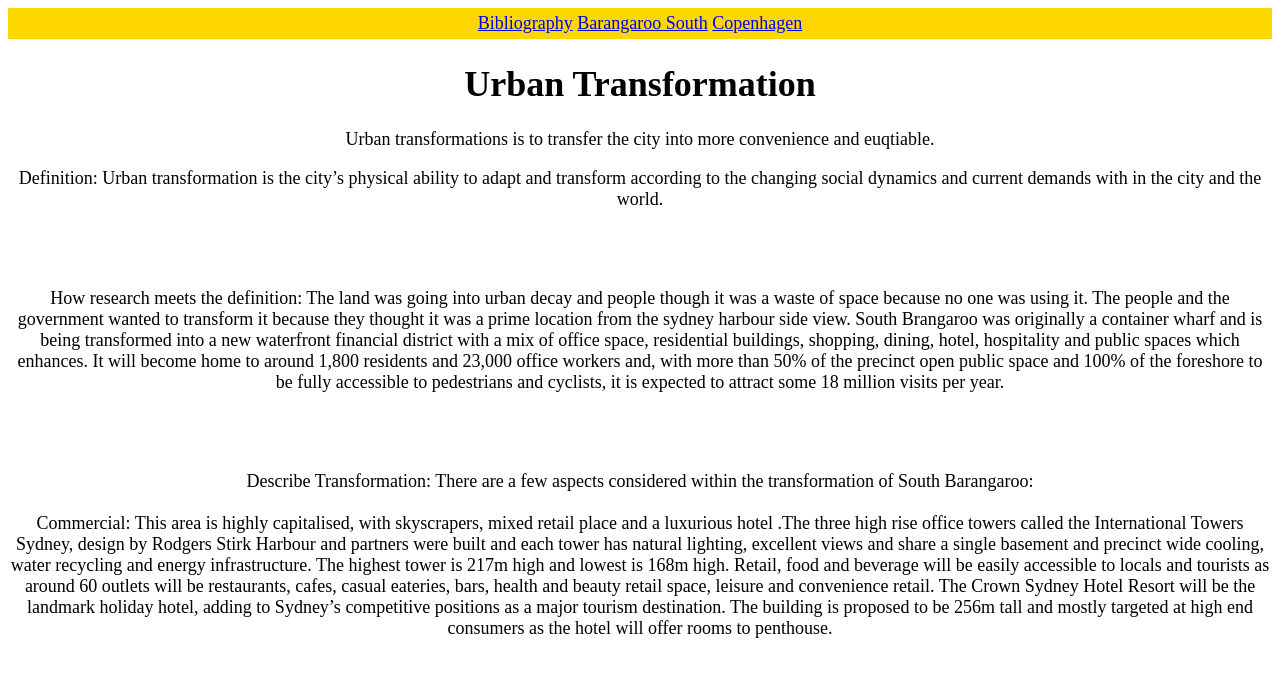
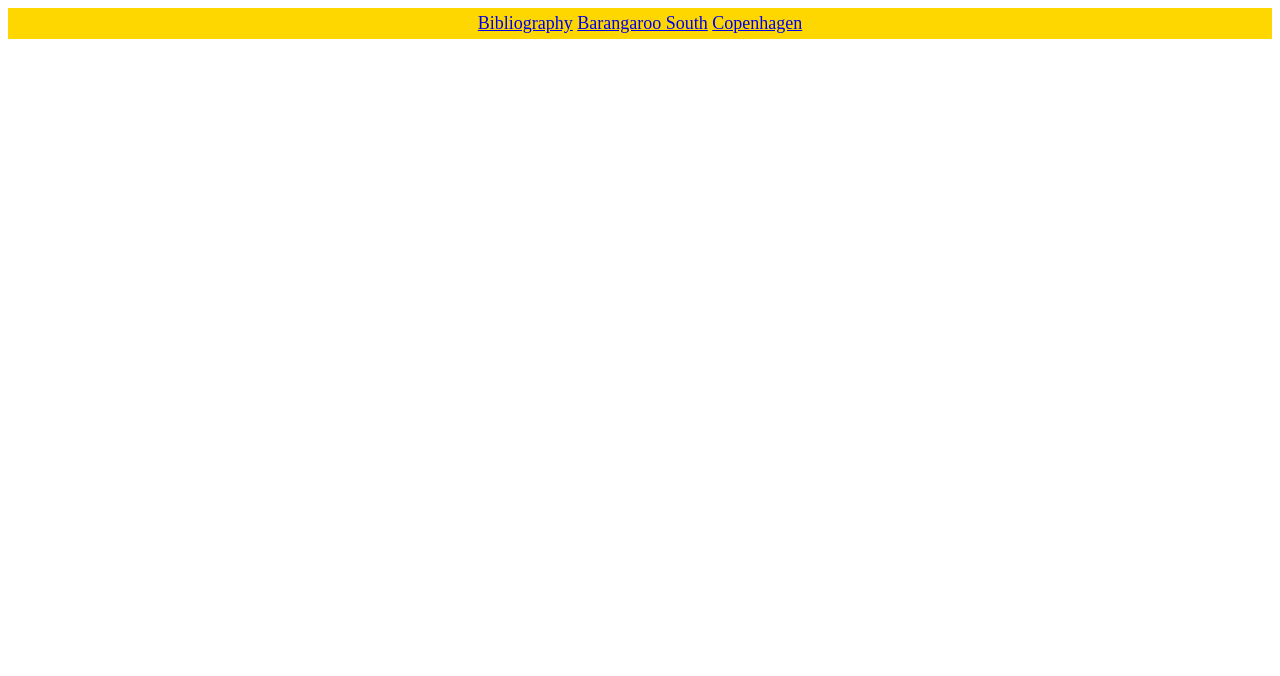
Before and after one commit to monicaooi/CODE1230-Task-1, a plain HTML site: page index.html in a window 1280 px wide. Drawn offline with Linux system fonts and the light colour scheme.

Commit message:
Update index.html

```diff
--- a/index.html
+++ b/index.html
@@ -2,7 +2,7 @@
 <html>
 
 <head>
-  <title>Urban Transformation</title>
+  <titleBibliography</title>
   <link rel="stylesheet" type="text/css" href="style.css"/>
   </head>
 
@@ -13,26 +13,3 @@
          <a href="Barangaroo South.html">Barangaroo South</a>
          <a href="Copenhagen.html">Copenhagen</a>
        </div>
-          <h1>Urban Transformation</h1>
-          <p>Urban transformations is to transfer the city into more convenience and euqtiable.</p>
-     <p>Definition: Urban transformation is the city’s physical ability to adapt and transform
-       according to the changing social dynamics and current demands with in the city and the world.</p> <br><br>
-
-     <p>How research meets the definition: The land was going into urban decay and people though it was a
-       waste of space because no one was using it. The people and the government wanted to transform it because they thought it
-       was a prime location from the sydney harbour side view. South Brangaroo was originally a container wharf and is
-       being transformed into a new waterfront financial district with a mix of office space, residential
-       buildings, shopping, dining, hotel, hospitality and public spaces which enhances. It will become home
-       to around 1,800 residents and 23,000 office workers and, with more than 50% of the precinct open
-       public space and 100% of the foreshore to be fully accessible to pedestrians and cyclists, it is
-       expected to attract some 18 million visits per year.</p><br><br>
-
-     <p>Describe Transformation: There are a few aspects considered within the transformation of South Barangaroo: <br><br>
-       Commercial: This area is highly capitalised, with skyscrapers, mixed retail place and a luxurious hotel .The three high rise
-       office towers called the International Towers Sydney, design by Rodgers Stirk Harbour and partners were built and each tower has
-       natural lighting, excellent views and share a single basement and precinct wide cooling, water recycling and energy infrastructure.
-       The highest tower is 217m high and lowest is 168m high. Retail, food and beverage will be easily accessible to locals and tourists
-       as around 60 outlets will be restaurants, cafes, casual eateries, bars, health and beauty retail space, leisure and convenience retail.
-       The Crown Sydney Hotel Resort will be the landmark holiday hotel, adding to Sydney’s competitive positions as a major tourism destination.
-       The building is proposed to be 256m tall and mostly targeted at high end consumers as the hotel will offer rooms to penthouse. <br>
-     </p>
```
